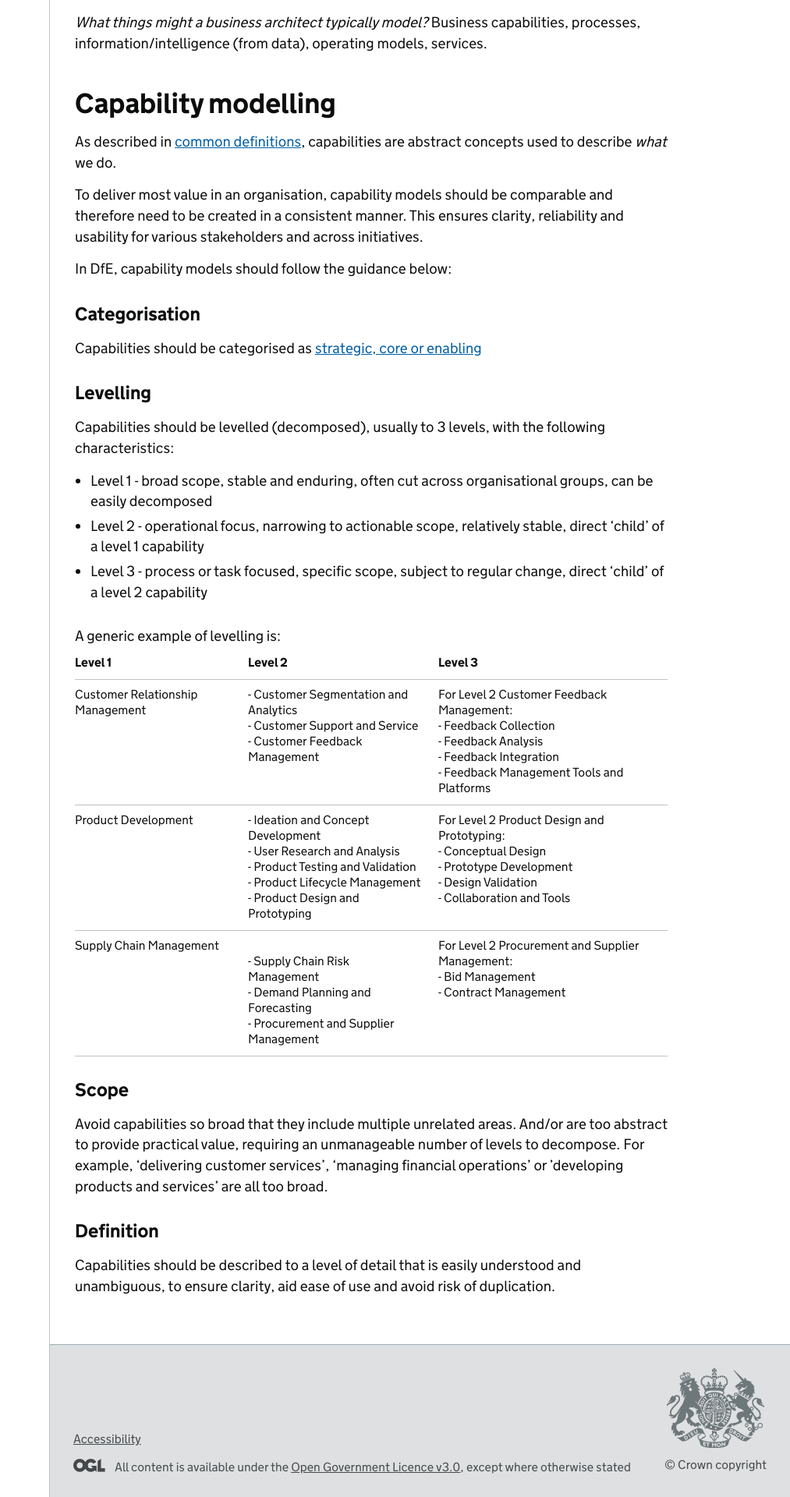
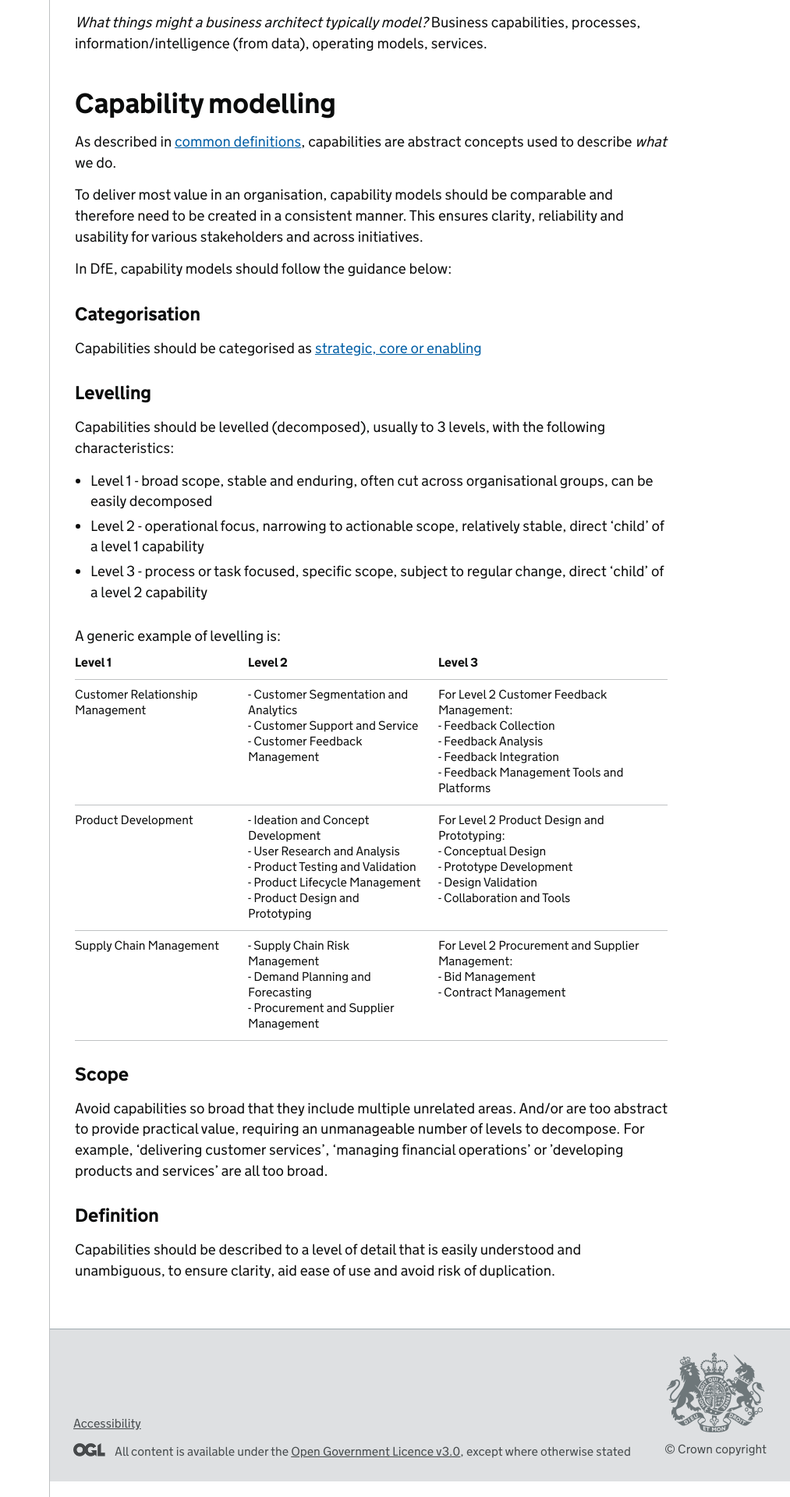
Before and after one commit to DFE-Digital/architecture, a Jekyll site: the page built from standards/business-architecture.md, in a window 1280 px wide. Shown: the part 1332-3252 px from the top of the page at 78% size, without its empty margins (267-1280 px from the left). Built offline with Jekyll 4.4.1, drawn with Linux system fonts in a browser that asks for light colours; our own code applies the rules of GitHub Pages for plain Markdown files.

Commit message:
Fix bullets (3)

```diff
--- a/standards/business-architecture.md
+++ b/standards/business-architecture.md
@@ -66,7 +66,7 @@ A generic example of levelling is:
 |-----------|-----------|-----------|
 |Customer Relationship Management|- Customer Segmentation and Analytics<br>- Customer Support and Service<br>- Customer Feedback Management|For Level 2 Customer Feedback Management:<br>- Feedback Collection<br>- Feedback Analysis<br>- Feedback Integration<br>- Feedback Management Tools and Platforms|
 |Product Development|- Ideation and Concept Development<br>- User Research and Analysis<br>- Product Testing and Validation<br>- Product Lifecycle Management<br>- Product Design and Prototyping|For Level 2 Product Design and Prototyping:<br>- Conceptual Design<br>- Prototype Development<br>- Design Validation<br>- Collaboration and Tools|
-|Supply Chain Management|<br>- Supply Chain Risk Management<br>- Demand Planning and Forecasting<br>- Procurement and Supplier Management|For Level 2 Procurement and Supplier Management:<br>- Bid Management<br>- Contract Management|
+|Supply Chain Management|- Supply Chain Risk Management<br>- Demand Planning and Forecasting<br>- Procurement and Supplier Management|For Level 2 Procurement and Supplier Management:<br>- Bid Management<br>- Contract Management|
 
 ### Scope
 
```
